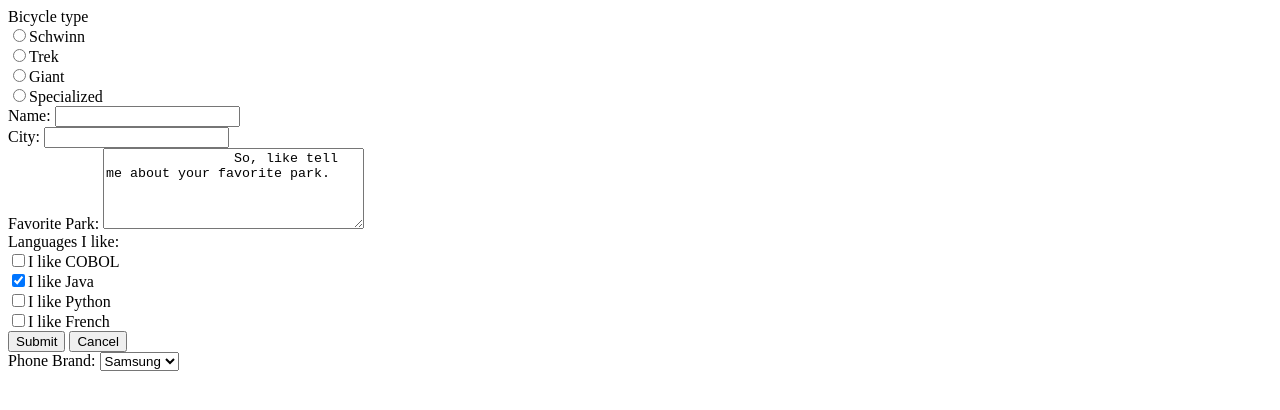
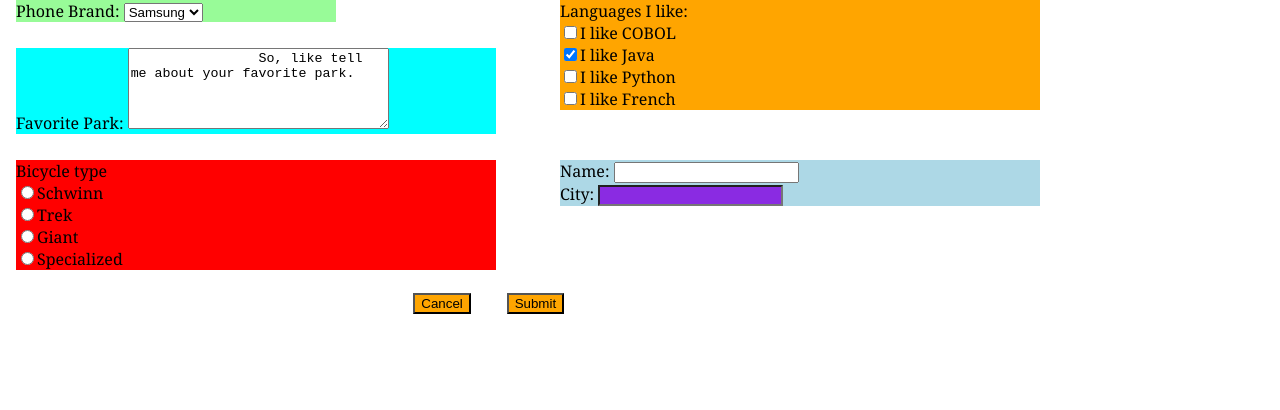
Before and after one commit to murbanski2/HtmlCssPractice1, a plain HTML site: page web/page3.html in a window 1280 px wide. Drawn offline with Linux system fonts and the light colour scheme.

Commit message:
page3 styles added.

```diff
--- a/web/page3.html
+++ b/web/page3.html
@@ -7,6 +7,63 @@ and open the template in the editor.
     <head>
         <title>Page 3</title>
         <meta http-equiv="Content-Type" content="text/html; charset=UTF-8">
+        <style type="text/css">
+            body {
+                font-family: Georgia, "Times New Roman",
+                    Times, serif;
+            }
+            div.myradio {
+                position: absolute;
+                top: 10em;
+                left: 1em;
+                width: 30em;
+                background-color: red;
+            }
+            div.mytext1 {
+                position: absolute;
+                top: 10em;
+                left: 35em;
+                width: 30em;
+                background-color: lightblue;
+            }
+            input.mytext2 {
+                background-color: blueviolet;
+                color: white;
+            }
+            div.mytext3 {
+                position: absolute;
+                top: 3em;
+                left: 1em;
+                width: 30em;
+                background-color: aqua;
+            }
+            div.mychecks {
+                position: absolute;
+                top: 0em;
+                left: 35em;
+                width: 30em;
+                background-color: orange;
+            }
+            input.mybutton1 {
+                position: absolute;
+                top: 22em;
+                left: 38em;
+                background-color: orange;
+            }
+            input.mybutton2 {
+                position: absolute;
+                top: 22em;
+                left: 31em;
+                background-color: orange;
+            }
+            div.mydrop {
+                position: absolute;
+                top: 0em;
+                left: 1em;
+                width: 20em;
+                background-color: palegreen;
+            }
+        </style>
     </head>
     <body>
         <form action="">
```
